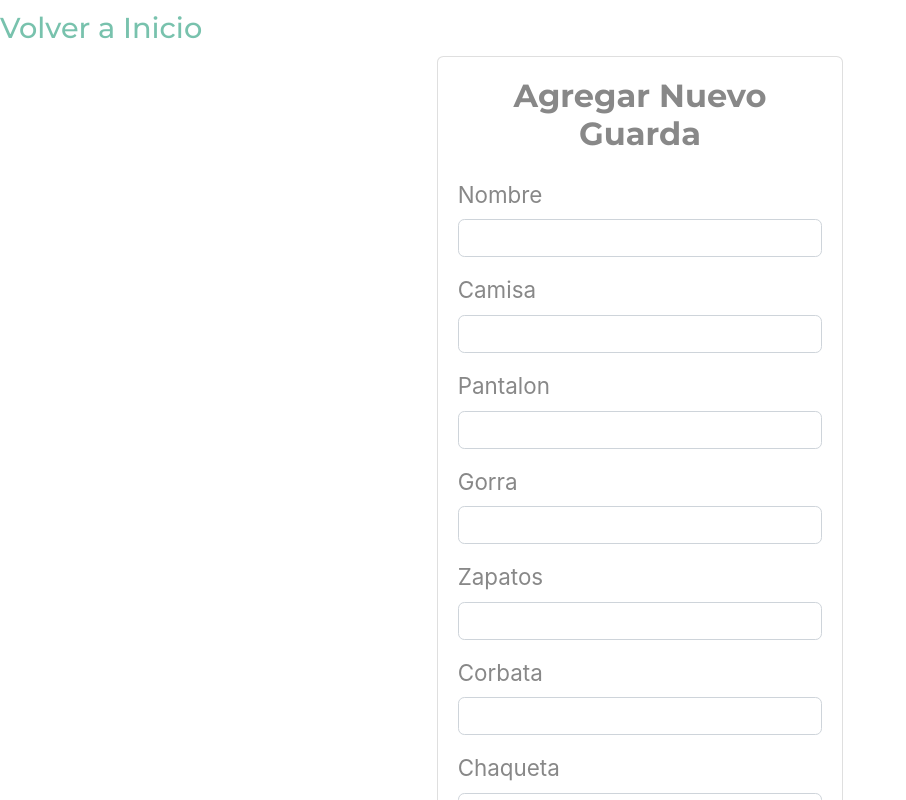
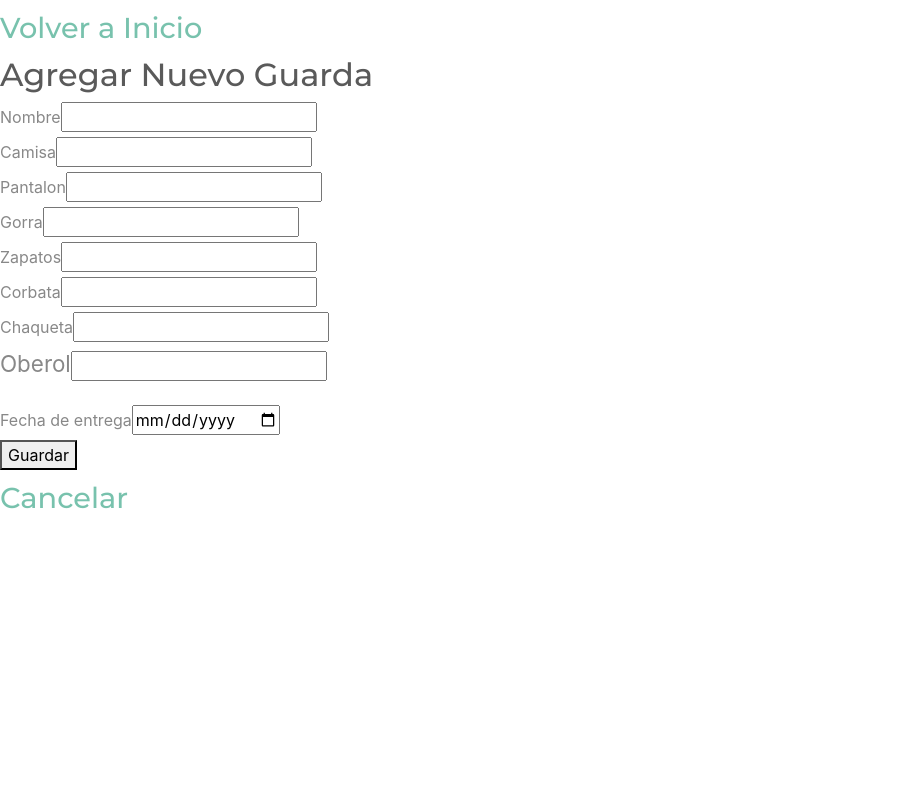
Before and after one commit to zamitulande/crudRedux, a React (Create React App) app: page /dotacion in a window 1280 px wide. Shown: the top 800 px of the page, without its empty margins (0-906 px from the left). Built offline with nearby package versions, Linux system fonts and the light colour scheme.

Commit message:
iniciar estilo css

```diff
--- a/db.json
+++ b/db.json
@@ -37,6 +37,78 @@
       "oberol": "1",
       "fecha": "2021-12-25",
       "id": 2
+    },
+    {
+      "nombre": "",
+      "camisa": "",
+      "pantalon": "",
+      "gorra": "",
+      "zapatos": "",
+      "corbata": "",
+      "chaqueta": "",
+      "oberol": "",
+      "fecha": "2021-12-25",
+      "id": 3
+    },
+    {
+      "nombre": "jairo",
+      "camisa": "",
+      "pantalon": "",
+      "gorra": "",
+      "zapatos": "",
+      "corbata": "",
+      "chaqueta": "",
+      "oberol": "",
+      "fecha": "2022-01-01",
+      "id": 4
+    },
+    {
+      "nombre": "aa",
+      "camisa": "",
+      "pantalon": "",
+      "gorra": "",
+      "zapatos": "",
+      "corbata": "",
+      "chaqueta": "",
+      "oberol": "",
+      "fecha": "2021-12-29",
+      "id": 5
+    },
+    {
+      "nombre": "maior",
+      "camisa": "",
+      "pantalon": "",
+      "gorra": "",
+      "zapatos": "",
+      "corbata": "",
+      "chaqueta": "",
+      "oberol": "",
+      "fecha": "2021-12-23",
+      "id": 6
+    },
+    {
+      "nombre": "aaa",
+      "camisa": "",
+      "pantalon": "",
+      "gorra": "",
+      "zapatos": "",
+      "corbata": "",
+      "chaqueta": "",
+      "oberol": "",
+      "fecha": "2021-12-23",
+      "id": 7
+    },
+    {
+      "nombre": "a",
+      "camisa": "",
+      "pantalon": "",
+      "gorra": "",
+      "zapatos": "",
+      "corbata": "",
+      "chaqueta": "",
+      "oberol": "",
+      "fecha": "2021-12-31",
+      "id": 8
     }
   ]
 }
--- a/src/components/Dotacion.js
+++ b/src/components/Dotacion.js
@@ -52,15 +52,15 @@ const Dotacion = ({dotacion}) => {
             <td>{corbata}</td>
             <td>{chaqueta}</td>
             <td>{fecha}</td>
-            <td className="acciones">
+            <td >
                 <button
                     type="button"
                     onClick={()=>redireccionarEdicion(dotacion)}
-                    className="btn btn-primary mr-2">
+                   >
                      Editar</button>
                 <button
                     type="button"
-                    className="btn btn-danger"
+
                     onClick={()=> confirmarEliminarDotacion(id)}
                     >Eliminar</button>
             </td>
--- a/src/components/Dotaciones.js
+++ b/src/components/Dotaciones.js
@@ -26,13 +26,13 @@ const Guardas = () => {
     return (
       <Fragment>
           <Link to={"/dotacion"}
-                className="btn btn-danger nuevo-post d-blok d-md-inline-block">Nueva dotacion</Link>
-          <h2 className="text-center my-5">Dotaciones Entregadas</h2>
-          {error ? <p className="font-weight alert-danger text-center">Hubo un Error</p> : null }
-          {cargando ? <p className="text-center">Cargando...</p> : null }
+               >Nueva dotacion</Link>
+          <h2>Dotaciones Entregadas</h2>
+          {error ? <p>Hubo un Error</p> : null }
+          {cargando ? <p>Cargando...</p> : null }
 
-          <table className="table table-striped">
-                <thead className="bg-primary table-dark">
+          <table>
+                <thead>
                     <tr>
                         <th scope="col">NOMBRE</th>
                         <th scope="col">Camisa</th>
--- a/src/components/Guarda.js
+++ b/src/components/Guarda.js
@@ -52,15 +52,13 @@ const Guarda = ({guarda}) => {
             <td>{eps}</td>
             <td>{fondo}</td>
             <td>{fecha}</td>
-            <td className="acciones">
+            <td>
                 <button
-                    className="btn btn-primary mr-2"
                     type="button"
                     onClick={()=>redireccionarEdicion(guarda)}
                     >Editar</button>
                 <button
                     type="button"
-                    className="btn btn-danger"
                     onClick={()=>confirmarEliminarGuarda(id)}
                     >Eliminar</button>
             </td>
--- a/src/components/Guardas.js
+++ b/src/components/Guardas.js
@@ -31,14 +31,14 @@ const Guardas = () => {
     return (
       <Fragment>
           <Link to={"/guarda/nuevo"}
-                className="btn btn-danger nuevo-post d-blok d-md-inline-block">Nuevo Guarda &#43;</Link>
-          <h2 className="text-center my-5">Listado de Guardas</h2>
+                >Nuevo Guarda &#43;</Link>
+          <h2>Listado de Guardas</h2>
 
-          {error ? <p className="font-weight alert-danger text-center">Hubo un Error</p> : null }
-          {cargando ? <p className="text-center">Cargando...</p> : null }
+          {error ? <p>Hubo un Error</p> : null }
+          {cargando ? <p>Cargando...</p> : null }
 
-          <table className="table table-striped">
-                <thead className="bg-primary table-dark">
+          <table>
+                <thead>
                     <tr>
                         <th scope="col">Cedula</th>
                         <th scope="col">Nombre</th>
--- a/src/components/nuevaDotacion.js
+++ b/src/components/nuevaDotacion.js
@@ -43,7 +43,7 @@ const NuevaDotacion = ({history}) => {
 
             const respuesta = {
                 msg: 'Todos los campor son obligatorios',
-                classes:'alert alert-danger text-center'
+
             }
 
             dispatch (mostrarAlerta(respuesta));
@@ -70,84 +70,77 @@ const NuevaDotacion = ({history}) => {
         history.push('/dotaciones');
     }
     return (
-        <div className="row justify-content-center">
-        <div className="col-md-4">
-            <div className="card">
-                <div className="card-body">
-                <h2 className="text-center mb-4 font-weight-bold">
+        <div>
+        <div>
+            <div>
+                <div>
+                <h2>
                             Agregar Nuevo Guarda
                         </h2>
 
-                        {alerta ? <p className={alerta.classes}>{alerta.msg}</p> :  null}
+                        {alerta ? <p>{alerta.msg}</p> :  null}
 
                     <form
                             onSubmit={submitNuevaDotacion}
                     >
-                        <div className="form-group">
+                        <div>
                             <label>Nombre</label>
                             <input
                                 type="text"
-                                className="form-control"
                                 name="nombre"
                                 value={nombre}
                                 onChange={e=>setNombre(e.target.value)}
                             />
                         </div>
-                    <div className="form-group">
+                    <div>
                             <label>Camisa</label>
                             <input
                                 type="text"
-                                className="form-control"
                                 name="camisa"
                                 value={camisa}
                                 onChange={e=>setCamisa(e.target.value)}
                             />
                         </div>
-                        <div className="form-group">
+                        <div>
                             <label>Pantalon </label>
                             <input
                                 type="text"
-                                className="form-control"
                                 name="pantalon"
                                 value={pantalon}
                                 onChange={e=>setPantalon(e.target.value)}
                             />
                         </div>
-                        <div className="form-group">
+                        <div>
                             <label>Gorra</label>
                             <input
                                 type="text"
-                                className="form-control"
                                 name="gorra"
                                 value={gorra}
                                 onChange={e=>setGorra(e.target.value)}
                             />
                         </div>
-                        <div className="form-group">
+                        <div>
                             <label>Zapatos</label>
                             <input
                                 type="text"
-                                className="form-control"
                                 name="zapatos"
                                 value={zapatos}
                                 onChange={e=>setZapatos(e.target.value)}
                             />
                         </div>
-                        <div className="form-group">
+                        <div>
                             <label>Corbata</label>
                             <input
                                 type="text"
-                                className="form-control"
                                 name="corbata"
                                 value={corbata}
                                 onChange={e=>setCorbata(e.target.value)}
                             />
                         </div>
-                        <div className="form-group">
+                        <div>
                             <label>Chaqueta</label>
                             <input
                                 type="text"
-                                className="form-control"
                                 name="chaqueta"
                                 value={chaqueta}
                                 onChange={e=>setChaqueta(e.target.value)}
@@ -157,17 +150,15 @@ const NuevaDotacion = ({history}) => {
                             <label>Oberol</label>
                             <input
                                 type="text"
-                                className="form-control"
                                 name="oberol"
                                 value={oberol}
                                 onChange={e=>setOberol(e.target.value)}
                             />
                         </div>
-                        <div className="form-group">
+                        <div >
                             <label>Fecha de entrega</label>
                             <input
                                 type="date"
-                                className="form-control"
                                 placeholder="cantidad"
                                 nombre="fecha"
                                 value={fecha}
@@ -176,13 +167,13 @@ const NuevaDotacion = ({history}) => {
                            </div>
                              <button
                             type="submit"
-                            className="btn btn-primary font-weightbold text-uppercase d-block w-100">
+                            >
                                 Guardar
                           </button>
 
                     </form>
                     {cargando ? <p>Cargando..</p> : null}
-                    {error ? <p className="alert alert-danger p2 mt-4 text-center">Hubo un error</p> : null}
+                    {error ? <p>Hubo un error</p> : null}
                     <nav>
                         <div >
                             <h1><Link to={'/dotaciones'} >Cancelar</Link></h1>
```
Also changed, not shown: src/components/EditarGuarda.js (+11 -16 lines), src/components/NuevoGuarda.js (+14 -20 lines), src/components/editarDotacion.js (+14 -23 lines).
